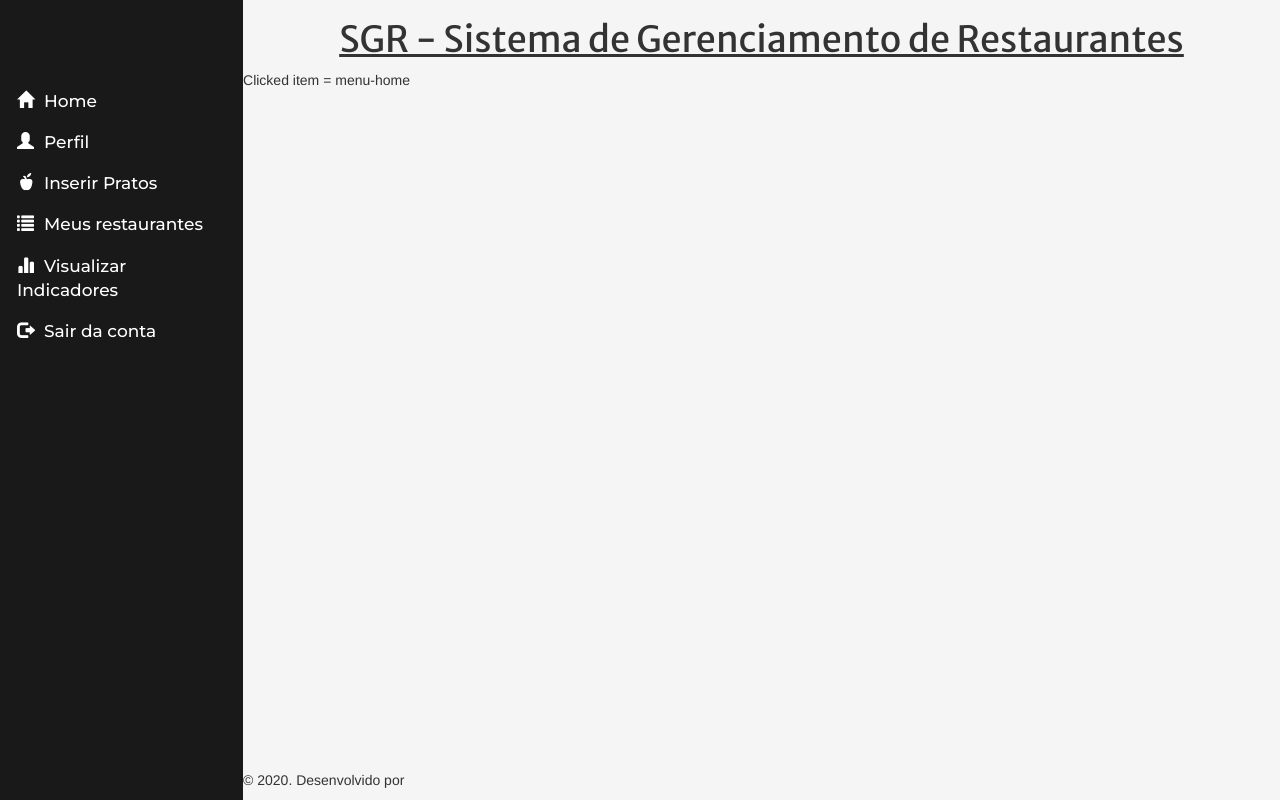
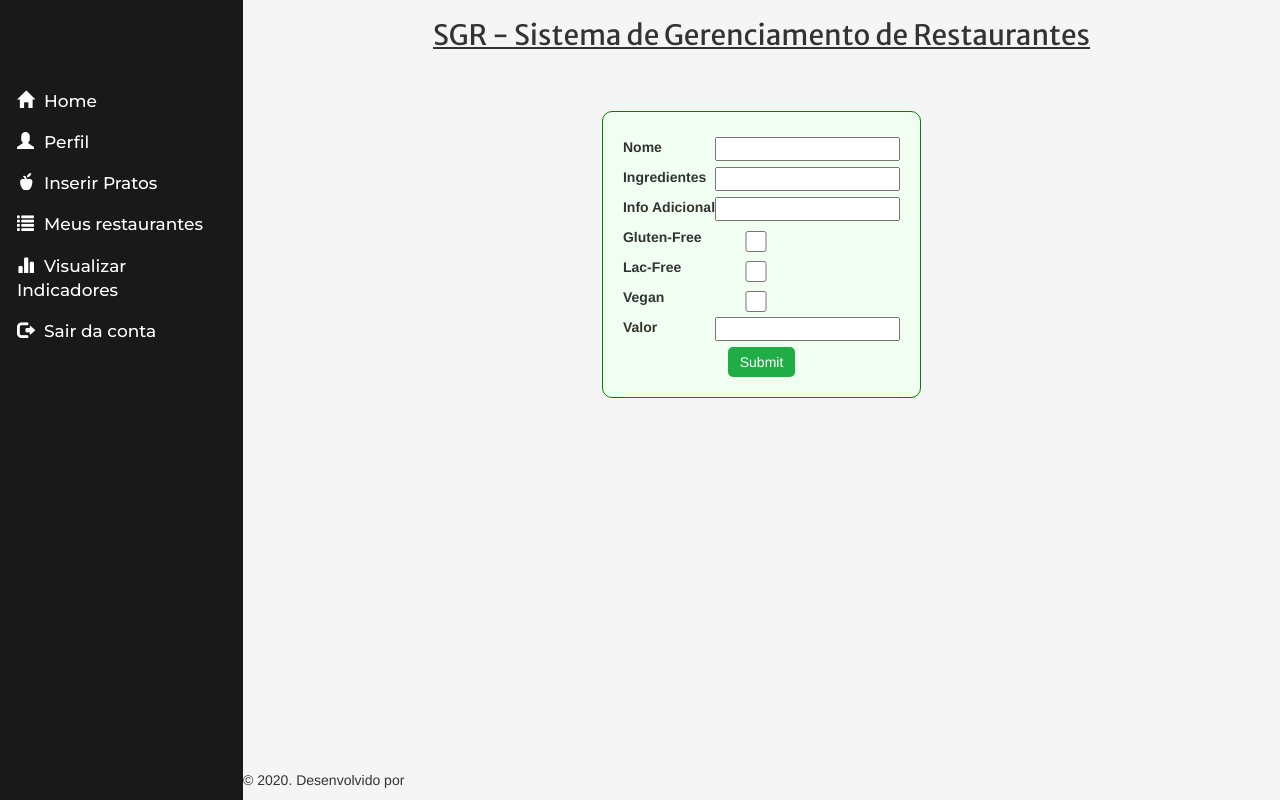
Before and after one commit to wesleysribeiro/restaurant-manager-helper, a React (Create React App) app: page / in a window 1280 px wide. Built offline with nearby package versions, Linux system fonts and the light colour scheme.

Commit message:
Introduces form

```diff
--- a/src/App.css
+++ b/src/App.css
@@ -9,6 +9,7 @@ h1 {
   font-family: 'Merriweather Sans', sans-serif;
   text-decoration: underline;
   text-align: center;
+  font-size: 2em;
 }
 
 @media only screen and (max-width: 600px) {
--- a/src/App.js
+++ b/src/App.js
@@ -1,6 +1,5 @@
 import React from 'react';
 import './App.css';
-import Dishes from './Dishes.js';
 import Content from './Content.js';
 import MENU_ITEM_CODES from './constants';
 
@@ -11,7 +10,7 @@ class App extends React.Component {
     super(props);
 
     this.state = {
-        CURRENT_CONTENT: HOME
+        CURRENT_CONTENT: DISHES
     }
   }
 
@@ -29,8 +28,19 @@ class App extends React.Component {
         <div className="side-bar">
           <nav>
             <ul>
-              <li id={HOME} onClick={this.onMenuItemClicked}><a><i className="glyphicon glyphicon-home"></i><span className="menu-item-label">Home</span></a></li>
-              <li id={PROFILE} onClick={this.onMenuItemClicked}><a><i className="glyphicon glyphicon-user"></i><span className="menu-item-label">Perfil</span></a></li>
+              <li id={HOME} onClick={this.onMenuItemClicked}>
+                <a>
+                  <i className="glyphicon glyphicon-home">
+                  </i>
+                  <span className="menu-item-label">Home</span>
+                  </a>
+              </li>
+              <li id={PROFILE} onClick={this.onMenuItemClicked}>
+                <a>
+                  <i className="glyphicon glyphicon-user">
+                  </i><span className="menu-item-label">Perfil</span>
+                </a>
+              </li>
               <li id={DISHES} onClick={this.onMenuItemClicked}><a><i className="glyphicon glyphicon-apple"></i><span className="menu-item-label">Inserir Pratos</span></a></li>
               <li id={RESTAURANTS} onClick={this.onMenuItemClicked}><a><i className="glyphicon glyphicon-list"></i><span className="menu-item-label">Meus restaurantes</span></a></li>
               <li id={INDICATORS} onClick={this.onMenuItemClicked}><a><i className="glyphicon glyphicon-stats"></i><span className="menu-item-label">Visualizar Indicadores</span></a></li>
--- a/src/Content.css
+++ b/src/Content.css
@@ -7,8 +7,50 @@ form {
 	margin-top: 50px;
 	display: flex;
 	flex-direction: column;
+	padding: 20px;
+	border: 1px solid green;
+	border-radius: 10px;
+	background-color: #f0fff1;
 }
 
 form div {
+	margin-top: 5px;
+}
+
+form .main-flex {
 	display: flex;
+	justify-content: space-between;
+	align-items: flex-start;
 }
+
+form .checkbox-flex {
+	display: flex;
+	flex-wrap: wrap;
+}
+
+form div .checkbox {
+	flex: 1;
+	margin-right: 100px;
+}
+
+form .checkbox-flex label {
+	flex: 1;
+}
+
+.submit-btn {
+	display: flex;
+	justify-content: center;
+}
+
+.submit-btn input {
+	border-radius: 5px;
+	padding: 3px 10px 3px 10px;
+	color: white;
+	border-color: transparent;
+	background-color: #21ad46;
+}
+
+.submit-btn input:hover {
+	transition-duration: .2s;
+	transform: scale(1.1);
+}
--- a/src/Content.js
+++ b/src/Content.js
@@ -1,4 +1,5 @@
 import React from 'react';
+import Dishes from './Dishes.js';
 import MENU_ITEM_CODES from './constants.js';
 import './Content.css';
 
@@ -20,49 +21,9 @@ class Content extends React.Component {
 	render = () => {
 		console.log('Content.render() called with this.state = ', this.state);
 
-		if(this.state.value  == DISHES)
+		if(this.state.value === DISHES)
 		{
-			return (
-				<div className="content-page">
-					<form>
-						<div>
-							<label for="name">Nome</label>
-							<input id="name"/>
-						</div>
-						<div>
-							<label for="ingrediente">Ingredientes</label>
-							<input id="ingrediente"/>
-						</div>
-						<div>
-							<label for="more-info">Info Adicional</label>
-							<input id="more-info"/>
-						</div>
-						<div>
-							<label for="gluten-in">Gluten-Free</label>
-							<input id="gluten-in" type="checkbox"/>
-						</div>
-						<div>
-							<label for="lac-in">Lac-Free</label>
-							<input id="lac-in" type="checkbox"/>
-						</div>
-						<div>
-							<label for="vegan-in">Vegan</label>
-							<input id="vegan-in" type="checkbox"/>
-						</div>
-						<div>
-							<label for="more-info">Anexar fotos</label>
-							<input id="more-info" type="file"/>
-						</div>
-						<div>
-							<label for="more-info">Valor</label>
-							<input id="more-info" type="number"/>
-						</div>
-						<div>
-							<button>Submit</button>
-						</div>
-					</form>
-				</div>
-			);
+			return <Dishes/>
 		}
 
 		return <div> Clicked item = {this.state.value} </div>
--- a/src/Dishes.js
+++ b/src/Dishes.js
@@ -2,8 +2,81 @@ import React from 'react';
 import RestAccess from './RestAccess.js';
 
 class Dishes extends React.Component {
+	constructor(props) {
+		super(props);
+
+		this.form = {
+			"name": "",
+			"ingrediente": "",
+			"more-info": "",
+			"gluten-in": false,
+			"lac-in": false,
+			"vegan-in": false,
+			"price" : 0.0
+		}
+	}
+
+	onSubmitClicked = (event) => {
+		event.preventDefault();
+		// Post this.form to the REST API
+		console.log('Posting: ', this.form);
+	}
+
+
+	onChange = (event) => {
+		const element = event.target;
+		let value = '';
+
+		if(element.type === "checkbox")
+		{
+			value = element.checked;
+		}
+		else
+		{
+			value = element.value;
+		}
+
+		this.form[event.target.id] = value;
+	}
+
 	render = () => {
-         return <li><a><i className="glyphicon glyphicon-apple"></i><span className="menu-item-label">Inserir Pratos</span></a></li>
+         return (
+				<div className="content-page">
+					<form>
+						<div className="main-flex">
+							<label htmlFor="name">Nome</label>
+							<input id="name" onChange={this.onChange} required/>
+						</div>
+						<div className="main-flex">
+							<label htmlFor="ingrediente">Ingredientes</label>
+							<input id="ingrediente" onChange={this.onChange} required/>
+						</div>
+						<div className="main-flex">
+							<label htmlFor="more-info">Info Adicional</label>
+							<input id="more-info" onChange={this.onChange} required/>
+						</div>
+						<div className="checkbox-flex">
+							<label htmlFor="gluten-in">Gluten-Free</label>
+							<input className="checkbox" onChange={this.onChange} id="gluten-in" type="checkbox"/>
+						</div>
+						<div className="checkbox-flex">
+							<label htmlFor="lac-in">Lac-Free</label>
+							<input className="checkbox" onChange={this.onChange} id="lac-in" type="checkbox"/>
+						</div>
+						<div className="checkbox-flex">
+							<label htmlFor="vegan-in">Vegan</label>
+							<input className="checkbox" onChange={this.onChange} id="vegan-in" type="checkbox"/>
+						</div>
+						<div className="main-flex">
+							<label htmlFor="price" required>Valor</label>
+							<input id="price" onChange={this.onChange} type="number" required/>
+						</div>
+						<div className="submit-btn">
+							<input type="submit" onClick={this.onSubmitClicked}/>
+						</div>
+					</form>
+				</div>
+			);
 	}
 
 }
```
